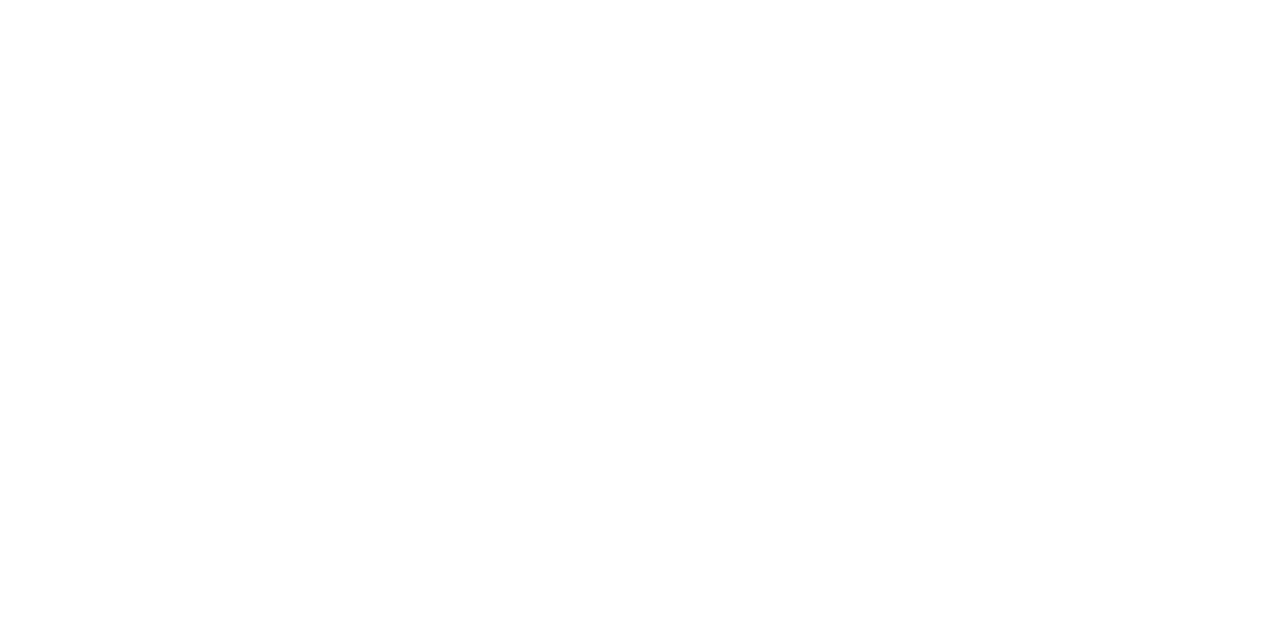
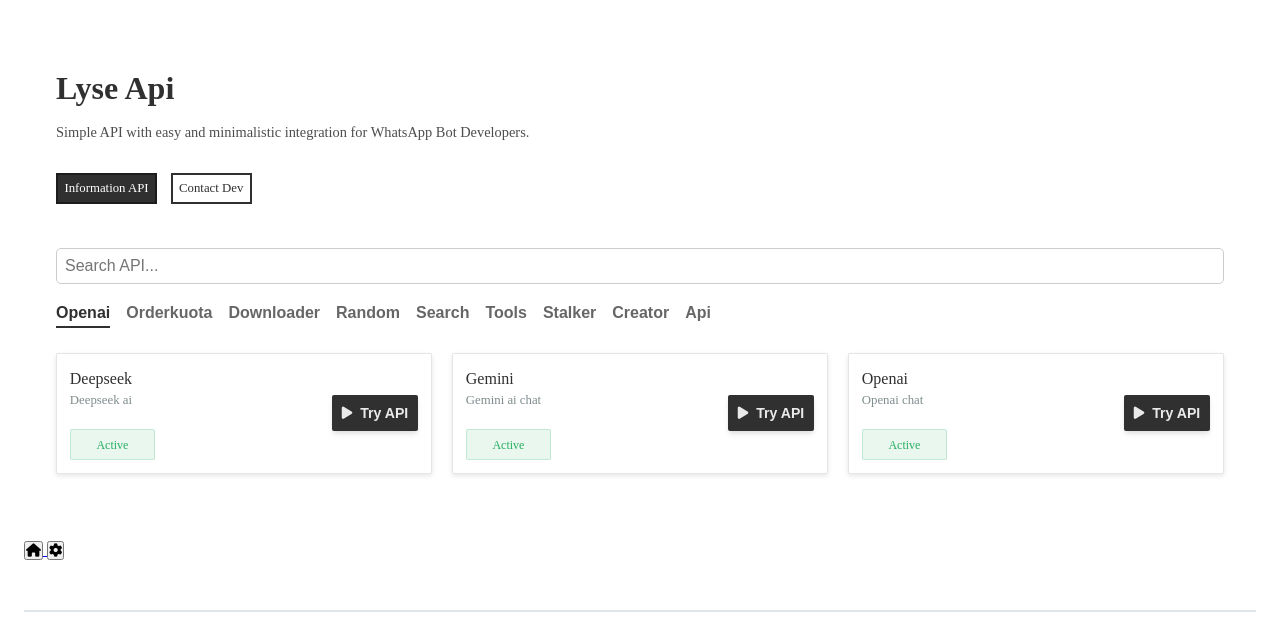
Before and after one commit to ryhardiyan/lyseapi, a website: page index.html in a window 1280 px wide. Shown: the top 641 px of the page. Drawn offline with Linux system fonts and the light colour scheme.

Commit message:
update index.html

```diff
--- a/index.html
+++ b/index.html
@@ -6,7 +6,7 @@
   <link id="icon" rel="icon" href="" type="image/png">
   <title id="page"></title>
   <link rel="stylesheet" href="https://cdnjs.cloudflare.com/ajax/libs/font-awesome/6.5.0/css/all.min.css" />
-  <style rel="stylesheet" href="css/style.css">
+  <link rel="stylesheet" href="css/style.css">
 </head>
 
 <body>
```
